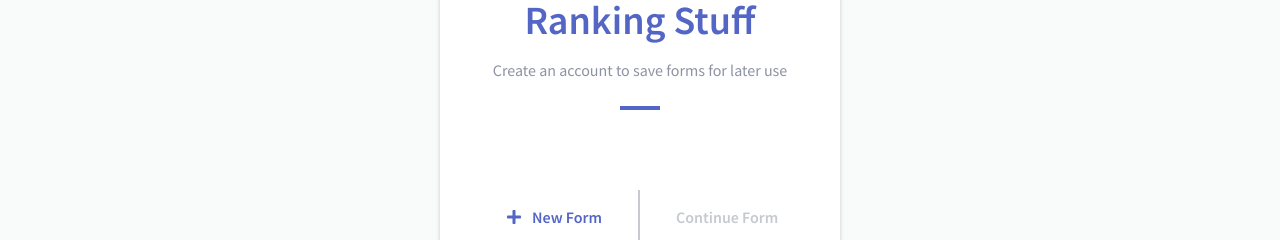
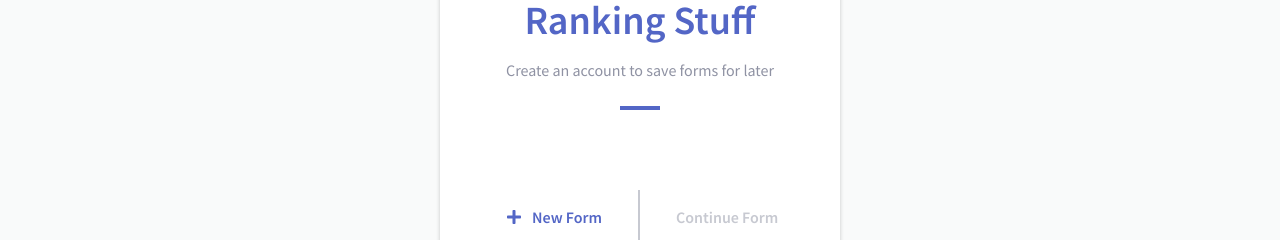
Before and after one commit to bcorey85/ranker-frontend, a React (Create React App) app: page / in a window 1280 px wide. Shown: the part 274-514 px from the top of the page. Built offline with nearby package versions, Linux system fonts and the light colour scheme.

Commit message:
update landing message

```diff
--- a/src/components/Landing/Landing.js
+++ b/src/components/Landing/Landing.js
@@ -47,7 +47,7 @@ const Landing = ({ history, clearLocalStorage, existingForm }) => {
 			<Panel>
 				<img src={logo} alt='Ranker App' />
 				<h1>A Simple App for Ranking Stuff</h1>
-				<p>Create an account to save forms for later use</p>
+				<p>Create an account to save forms for later</p>
 				<div className='landing__controls'>
 					<div>
 						<Button
```
